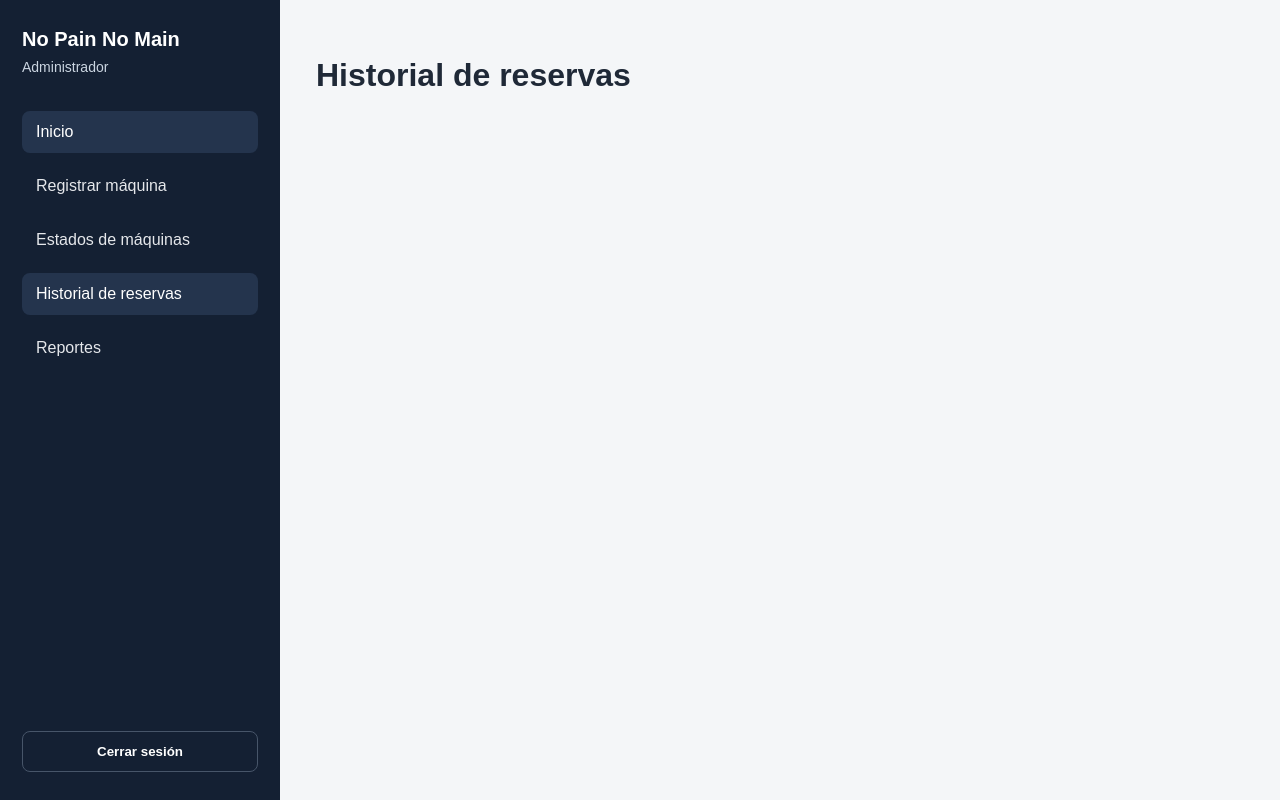
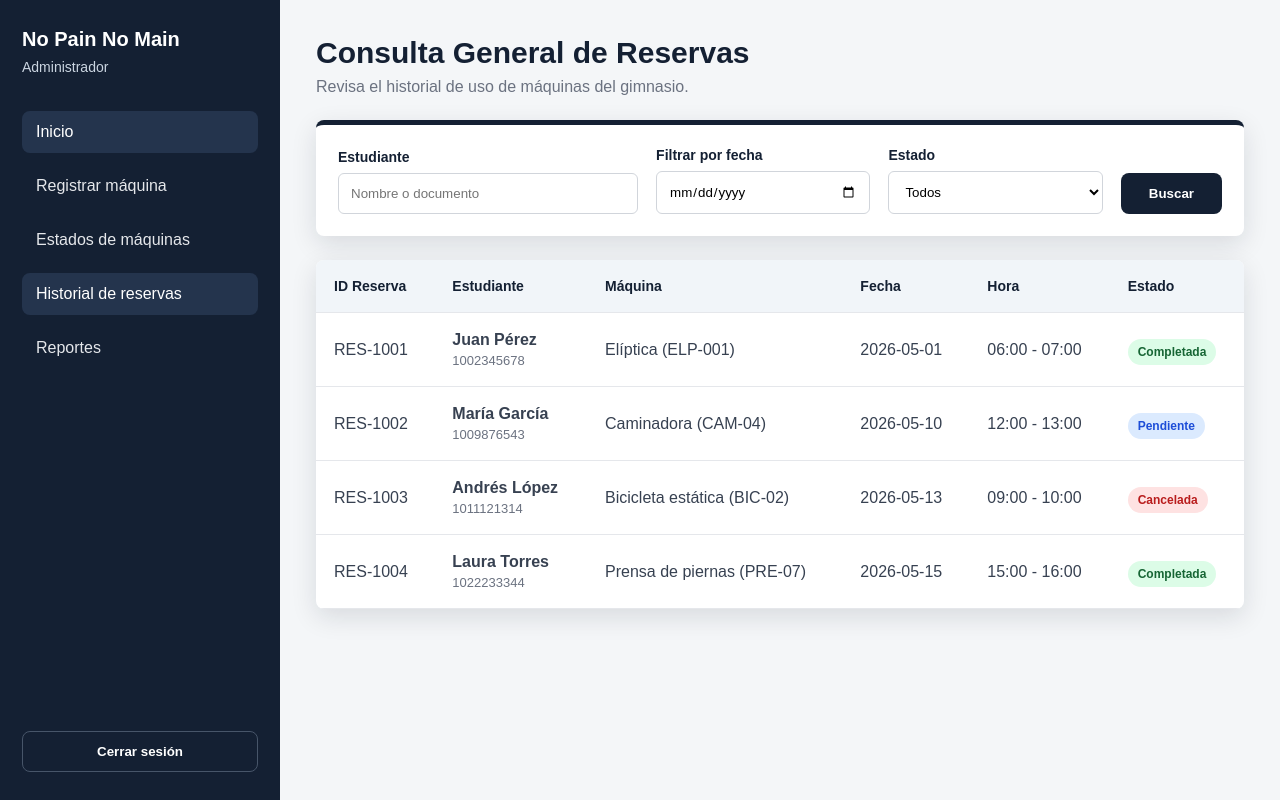
Before and after one commit to No-pain-No-main/project-frontend, a Vue app: page /admin/reservations/history in a window 1280 px wide. Built offline with nearby package versions, Linux system fonts and the light colour scheme.

Commit message:
Para implementar la pantalla de historial de reservas

```diff
--- /dev/null
+++ b/src/mocks/reservationHistory.mock.js
@@ -0,0 +1,38 @@
+export const reservationHistoryMock = [
+  {
+    id: 'RES-1001',
+    student: 'Juan Pérez',
+    document: '1002345678',
+    machine: 'Elíptica (ELP-001)',
+    date: '2026-05-01',
+    time: '06:00 - 07:00',
+    status: 'Completada'
+  },
+  {
+    id: 'RES-1002',
+    student: 'María García',
+    document: '1009876543',
+    machine: 'Caminadora (CAM-04)',
+    date: '2026-05-10',
+    time: '12:00 - 13:00',
+    status: 'Pendiente'
+  },
+  {
+    id: 'RES-1003',
+    student: 'Andrés López',
+    document: '1011121314',
+    machine: 'Bicicleta estática (BIC-02)',
+    date: '2026-05-13',
+    time: '09:00 - 10:00',
+    status: 'Cancelada'
+  },
+  {
+    id: 'RES-1004',
+    student: 'Laura Torres',
+    document: '1022233344',
+    machine: 'Prensa de piernas (PRE-07)',
+    date: '2026-05-15',
+    time: '15:00 - 16:00',
+    status: 'Completada'
+  }
+]
--- a/src/views/admin/ReservationHistoryView.vue
+++ b/src/views/admin/ReservationHistoryView.vue
@@ -1,3 +1,289 @@
 <template>
-  <h1>Historial de reservas</h1>
+  <section class="history-view">
+    <div class="page-header">
+      <h1>Consulta General de Reservas</h1>
+      <p>Revisa el historial de uso de máquinas del gimnasio.</p>
+    </div>
+
+    <form class="filters-card" @submit.prevent="applyFilters">
+      <div class="filters-grid">
+        <div class="filter-group">
+          <label for="student">Estudiante</label>
+          <input
+            id="student"
+            v-model="filters.student"
+            type="text"
+            placeholder="Nombre o documento"
+          />
+        </div>
+
+        <div class="filter-group">
+          <label for="date">Filtrar por fecha</label>
+          <input
+            id="date"
+            v-model="filters.date"
+            type="date"
+          />
+        </div>
+
+        <div class="filter-group">
+          <label for="status">Estado</label>
+          <select id="status" v-model="filters.status">
+            <option value="">Todos</option>
+            <option value="Completada">Completada</option>
+            <option value="Pendiente">Pendiente</option>
+            <option value="Cancelada">Cancelada</option>
+          </select>
+        </div>
+
+        <button type="submit">
+          Buscar
+        </button>
+      </div>
+    </form>
+
+    <div class="table-card">
+      <table>
+        <thead>
+          <tr>
+            <th>ID Reserva</th>
+            <th>Estudiante</th>
+            <th>Máquina</th>
+            <th>Fecha</th>
+            <th>Hora</th>
+            <th>Estado</th>
+          </tr>
+        </thead>
+
+        <tbody>
+          <tr
+            v-for="reservation in filteredReservations"
+            :key="reservation.id"
+          >
+            <td>{{ reservation.id }}</td>
+            <td>
+              <strong>{{ reservation.student }}</strong>
+              <span>{{ reservation.document }}</span>
+            </td>
+            <td>{{ reservation.machine }}</td>
+            <td>{{ reservation.date }}</td>
+            <td>{{ reservation.time }}</td>
+            <td>
+              <span class="status-badge" :class="getStatusClass(reservation.status)">
+                {{ reservation.status }}
+              </span>
+            </td>
+          </tr>
+        </tbody>
+      </table>
+
+      <div v-if="filteredReservations.length === 0" class="empty-state">
+        No se encontraron reservas con los filtros aplicados.
+      </div>
+    </div>
+  </section>
 </template>
+
+<script setup>
+import { computed, reactive, ref } from 'vue'
+import { reservationHistoryMock } from '../../mocks/reservationHistory.mock'
+
+const reservations = ref([...reservationHistoryMock])
+
+const filters = reactive({
+  student: '',
+  date: '',
+  status: ''
+})
+
+const appliedFilters = reactive({
+  student: '',
+  date: '',
+  status: ''
+})
+
+const filteredReservations = computed(() => {
+  return reservations.value.filter((reservation) => {
+    const studentSearch = appliedFilters.student.toLowerCase()
+
+    const matchesStudent =
+      !studentSearch ||
+      reservation.student.toLowerCase().includes(studentSearch) ||
+      reservation.document.includes(studentSearch)
+
+    const matchesDate =
+      !appliedFilters.date ||
+      reservation.date === appliedFilters.date
+
+    const matchesStatus =
+      !appliedFilters.status ||
+      reservation.status === appliedFilters.status
+
+    return matchesStudent && matchesDate && matchesStatus
+  })
+})
+
+function applyFilters() {
+  appliedFilters.student = filters.student
+  appliedFilters.date = filters.date
+  appliedFilters.status = filters.status
+}
+
+function getStatusClass(status) {
+  if (status === 'Completada') return 'completed'
+  if (status === 'Pendiente') return 'pending'
+  if (status === 'Cancelada') return 'cancelled'
+  return ''
+}
+</script>
+
+<style scoped>
+.history-view {
+  display: flex;
+  flex-direction: column;
+  gap: 24px;
+}
+
+.page-header h1 {
+  margin: 0;
+  color: #142033;
+  font-size: 30px;
+}
+
+.page-header p {
+  margin: 8px 0 0;
+  color: #6b7280;
+}
+
+.filters-card,
+.table-card {
+  background-color: white;
+  border-radius: 8px;
+  box-shadow: 0 8px 26px rgba(15, 23, 42, 0.12);
+}
+
+.filters-card {
+  padding: 22px;
+  border-top: 5px solid #142033;
+}
+
+.filters-grid {
+  display: grid;
+  grid-template-columns: 1.4fr 1fr 1fr auto;
+  gap: 18px;
+  align-items: end;
+}
+
+.filter-group {
+  display: flex;
+  flex-direction: column;
+  gap: 8px;
+}
+
+label {
+  color: #142033;
+  font-size: 14px;
+  font-weight: 700;
+}
+
+input,
+select {
+  border: 1px solid #d1d5db;
+  border-radius: 6px;
+  padding: 12px;
+  background-color: white;
+}
+
+button {
+  background-color: #142033;
+  color: white;
+  border: none;
+  border-radius: 8px;
+  padding: 13px 28px;
+  font-weight: 700;
+  cursor: pointer;
+}
+
+button:hover {
+  background-color: #1f2f46;
+}
+
+.table-card {
+  overflow: hidden;
+}
+
+table {
+  width: 100%;
+  border-collapse: collapse;
+}
+
+thead {
+  background-color: #f1f5f9;
+}
+
+th,
+td {
+  text-align: left;
+  padding: 18px;
+  border-bottom: 1px solid #e5e7eb;
+}
+
+th {
+  color: #142033;
+  font-size: 14px;
+}
+
+td {
+  color: #374151;
+}
+
+td span {
+  display: block;
+  color: #6b7280;
+  font-size: 13px;
+  margin-top: 4px;
+}
+
+.status-badge {
+  display: inline-block;
+  padding: 6px 10px;
+  border-radius: 999px;
+  font-weight: 700;
+  font-size: 12px;
+}
+
+.status-badge.completed {
+  background-color: #dcfce7;
+  color: #166534;
+}
+
+.status-badge.pending {
+  background-color: #dbeafe;
+  color: #1d4ed8;
+}
+
+.status-badge.cancelled {
+  background-color: #fee2e2;
+  color: #b91c1c;
+}
+
+.empty-state {
+  padding: 28px;
+  color: #6b7280;
+  text-align: center;
+}
+
+@media (max-width: 900px) {
+  .filters-grid {
+    grid-template-columns: 1fr;
+  }
+
+  .table-card {
+    overflow-x: auto;
+  }
+
+  table {
+    min-width: 860px;
+  }
+}
+</style>
```
